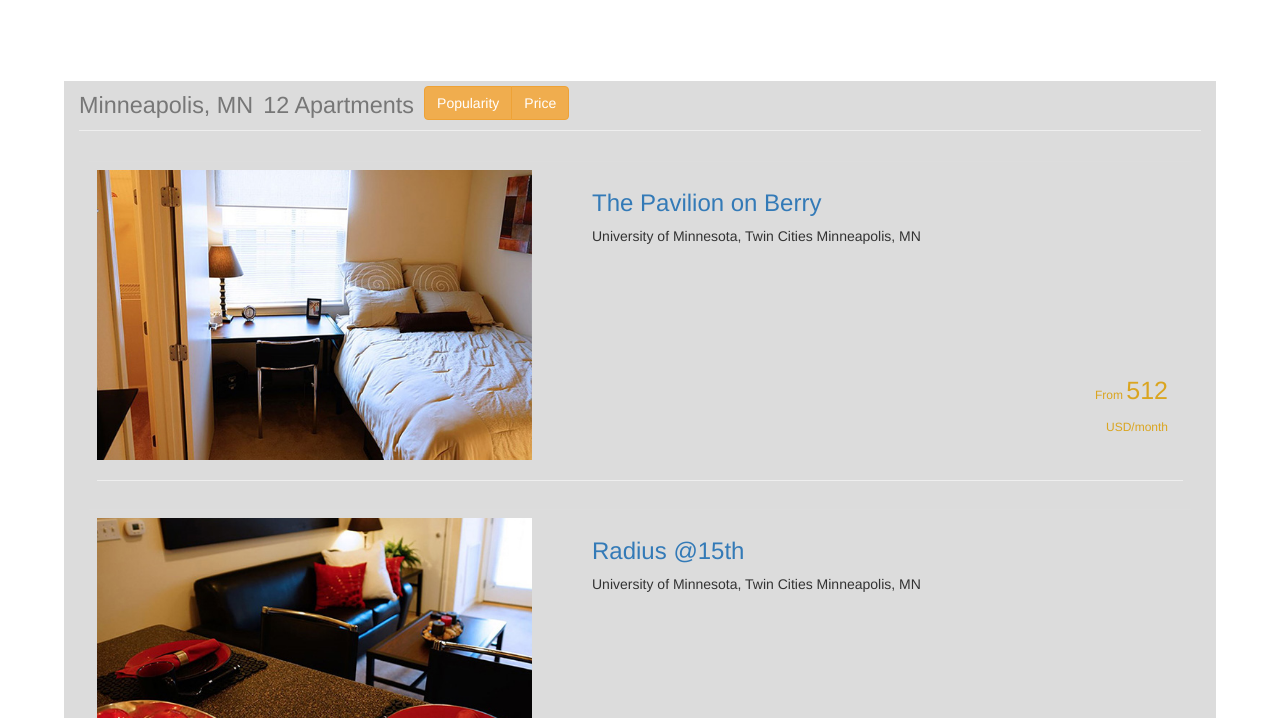
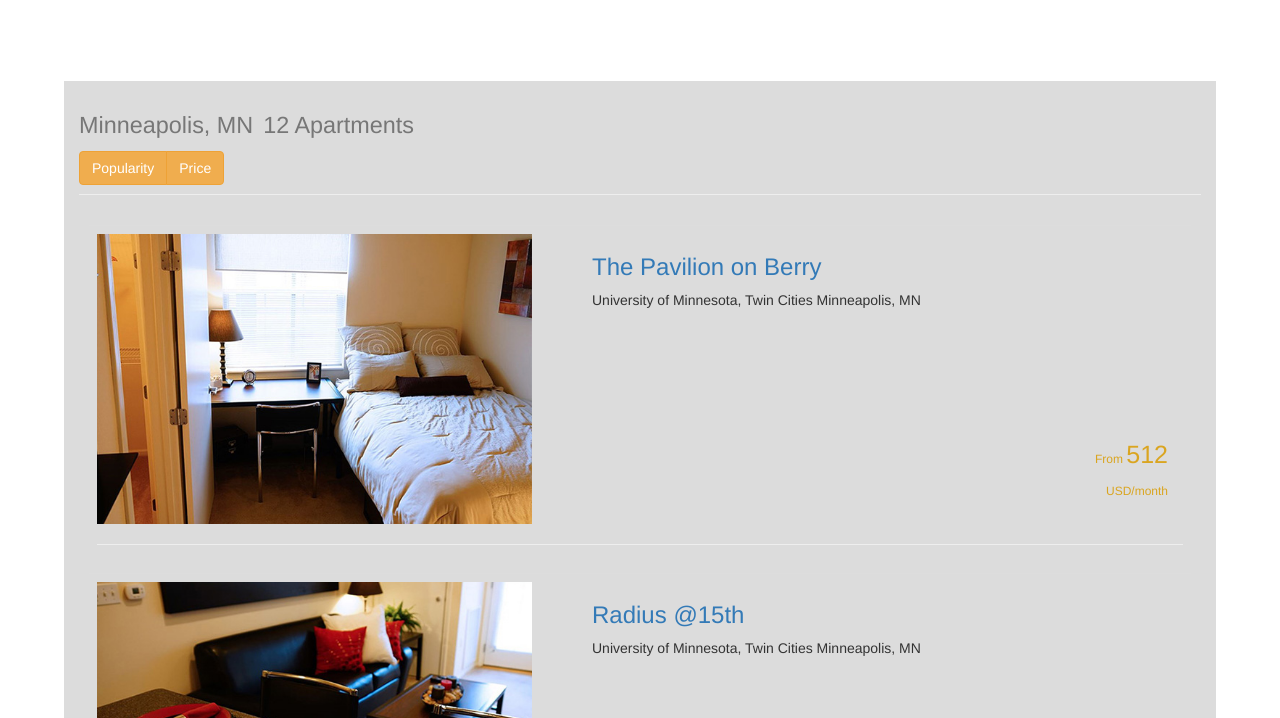
Before and after one commit to RannieXue/WeHousingProject, a plain HTML site: page index-2.html in a window 1280 px wide. Shown: the part 53-771 px from the top of the page. Drawn offline with nearby package versions, Linux system fonts and the light colour scheme.

Commit message:
added soring bar css

```diff
--- a/css/main.css
+++ b/css/main.css
@@ -45,5 +45,7 @@ footer {
 }
 
 .sortingtab {
-
+	position: absolute;
+	right: 0;
+	margin-right: 0;
 }
--- a/index-2.html
+++ b/index-2.html
@@ -58,14 +58,18 @@
 			<!-- Page Heading -->
 			<div class="row">
 				<div class="col-lg-12">
-					<h1 class="page-header">
-						<small>Minneapolis, MN</small>
-						<small>12 Apartments</small>
-						<div class="btn-group sorting">
-							<button type="button" class="btn btn-warning">Popularity</button>
-							<button type="button" class="btn btn-warning">Price</button>
+					<div class="page-header">
+						<h1>
+							<small>Minneapolis, MN</small>
+							<small>12 Apartments</small>
+						</h1>
+						<div class="sortingbar">
+							<div class="btn-group">
+								<button type="button" class="btn btn-warning">Popularity</button>
+								<button type="button" class="btn btn-warning">Price</button>
+							</div>
 						</div>
-					</h1>
+					</div>
 				</div>
 			</div>
 			<!-- /.row -->
```
